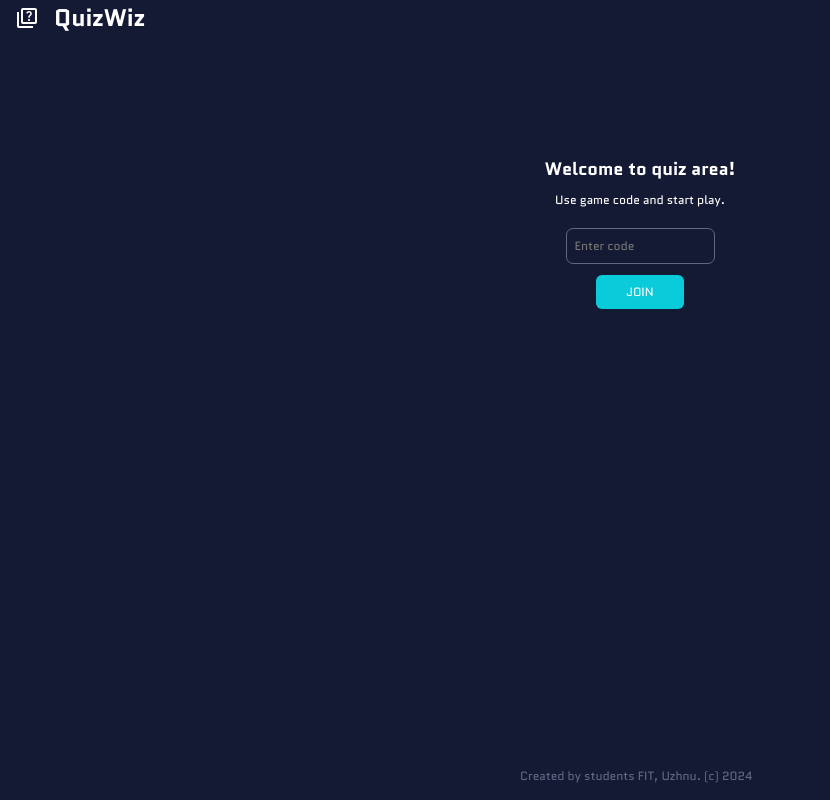
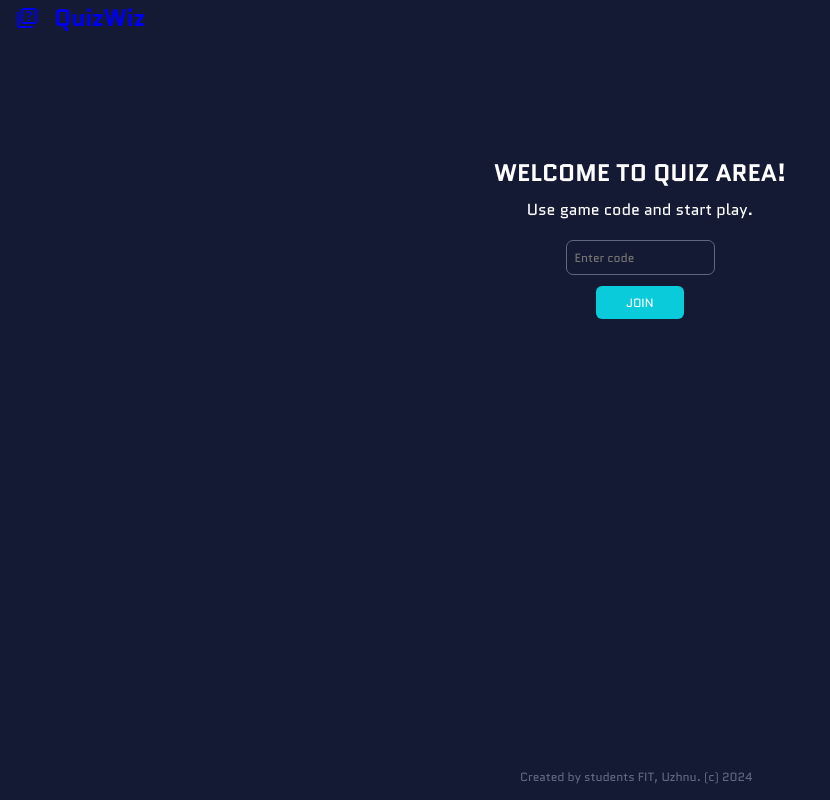
Before and after one commit to Vladislav-UZH/quiz-app-frontend, a Nuxt app: page / in a window 1280 px wide. Shown: the whole page, without its empty margins (0-830 px from the left). Built offline with nearby package versions, Linux system fonts and the light colour scheme.

Commit message:
feature(css):add base styles

```diff
--- a/components/ui/UiField.vue
+++ b/components/ui/UiField.vue
@@ -3,7 +3,7 @@ defineProps({ placeholder: { type: String, default: "Enter" } });
 </script>
 <template>
   <label>
-    <input name="" class="field" type="text" :placeholder="placeholder" />
+    <input name="code" class="field" type="text" :placeholder="placeholder" />
   </label>
 </template>
 <style scoped>
--- a/components/widget/WidgetHeader.vue
+++ b/components/widget/WidgetHeader.vue
@@ -3,10 +3,10 @@ import IconQuiz from "/public/svg/icon_quiz.svg";
 </script>
 <template>
   <header class="header">
-    <div class="app">
+    <router-link to="/" class="app">
       <IconQuiz width="24" height="24" />
       <h1 class="app-name">QuizWiz</h1>
-    </div>
+    </router-link>
     <div></div>
   </header>
 </template>
--- a/pages/index.vue
+++ b/pages/index.vue
@@ -2,8 +2,8 @@
 <template>
   <div class="container">
     <div class="text-container">
-      <h2>Welcome to quiz area!</h2>
-      <p>Use game code and start play.</p>
+      <h2 class="headline--xl">Welcome to quiz area!</h2>
+      <p class="text__title">Use game code and start play.</p>
     </div>
 
     <div class="base-container">
@@ -19,7 +19,7 @@
   justify-content: center;
   flex-direction: column;
   gap: 20px;
-  padding: 120px;
+  padding: 120px 0;
 }
 .text-container {
   display: flex;
--- a/public/assets/base.style.css
+++ b/public/assets/base.style.css
@@ -1,8 +1,12 @@
 body {
-  font-family: "Quantico", sans-serif;
-  font-weight: 400;
+  font-family: var(--font-family--general);
   font-style: normal;
-  font-size: 12px;
+  font-weight: var(--font-weight__regular);
+  font-size: var(--font-size__s);
+  line-height: var(--line-height__s);
+
+  letter-spacing: normal;
+  text-transform: none;
   background-color: var(--primary-color);
   color: var(--primary-text-color);
 }
--- a/public/assets/reset.style.css
+++ b/public/assets/reset.style.css
@@ -66,3 +66,7 @@ h6 {
 #__next {
   isolation: isolate;
 }
+
+a {
+  text-decoration: none;
+}
--- a/public/assets/root.style.css
+++ b/public/assets/root.style.css
@@ -1,4 +1,10 @@
 :root {
+  --font-family--general: "Quantico", sans-serif;
+  --font-weight__light: 300;
+  --font-weight__regular: 400;
+  --font-weight__medium: 500;
+  --font-weight__bold: 700;
+  /* COLORS */
   --primary-color: #141a33;
   --secondary-color: #606784;
   --primary-text-color: #ffffff;
@@ -7,7 +13,25 @@
   /*STYLING*/
   --transition-duration: 300ms;
   --transition-timing-function: cubic-bezier(0.89, 0.91, 0, 0.65);
-
   --transition-effect: var(--transition-duration)
     var(--transition-timing-function);
+
+  --indent__min: 4px;
+  --indent__s: 8px;
+  --indent__m: 12px;
+  --indent__l: 16px;
+  --indent__xl: 20px;
+  --indent__xxl: 24px;
+
+  --font-size__s: 12px;
+  --font-size__m: 16px;
+  --font-size__l: 20px;
+  --font-size__xl: 24px;
+  --font-size__xxl: 32px;
+
+  --line-height__s: calc(16 / var(--font-size__s));
+  --line-height__m: calc(20 / var(--font-size__m));
+  --line-height__l: calc(24 / var(--font-size__l));
+  --line-height__xl: calc(28 / var(--font-size__xl));
+  --line-height__xxl: calc(40 / var(--font-size__xxl));
 }
--- a/public/assets/style.css
+++ b/public/assets/style.css
@@ -1,3 +1,4 @@
 @import "./root.style.css";
 @import "./reset.style.css";
 @import "./base.style.css";
+@import "./typography.style.css";
--- a/public/assets/typography.style.css
+++ b/public/assets/typography.style.css
@@ -23,3 +23,35 @@
   font-weight: 700;
   font-style: italic;
 }
+
+.headline--xl {
+  font-family: var(--font-family--general);
+  font-style: normal;
+  font-weight: var(--font-weight__bold);
+  font-size: var(--font-size__xl);
+  line-height: var(--line-height__xl);
+
+  letter-spacing: normal;
+  text-transform: uppercase;
+}
+
+.text__title {
+  font-family: var(--font-family--general);
+  font-style: normal;
+  font-weight: var(--font-weight__medium);
+  font-size: var(--font-size__m);
+  line-height: var(--line-height__m);
+
+  letter-spacing: normal;
+  /* text-transform: uppercase; */
+}
+.text__regular {
+  font-family: var(--font-family--general);
+  font-style: normal;
+  font-weight: var(--font-weight__regular);
+  font-size: var(--font-size__s);
+  line-height: var(--line-height__s);
+
+  letter-spacing: normal;
+  text-transform: none;
+}
```
